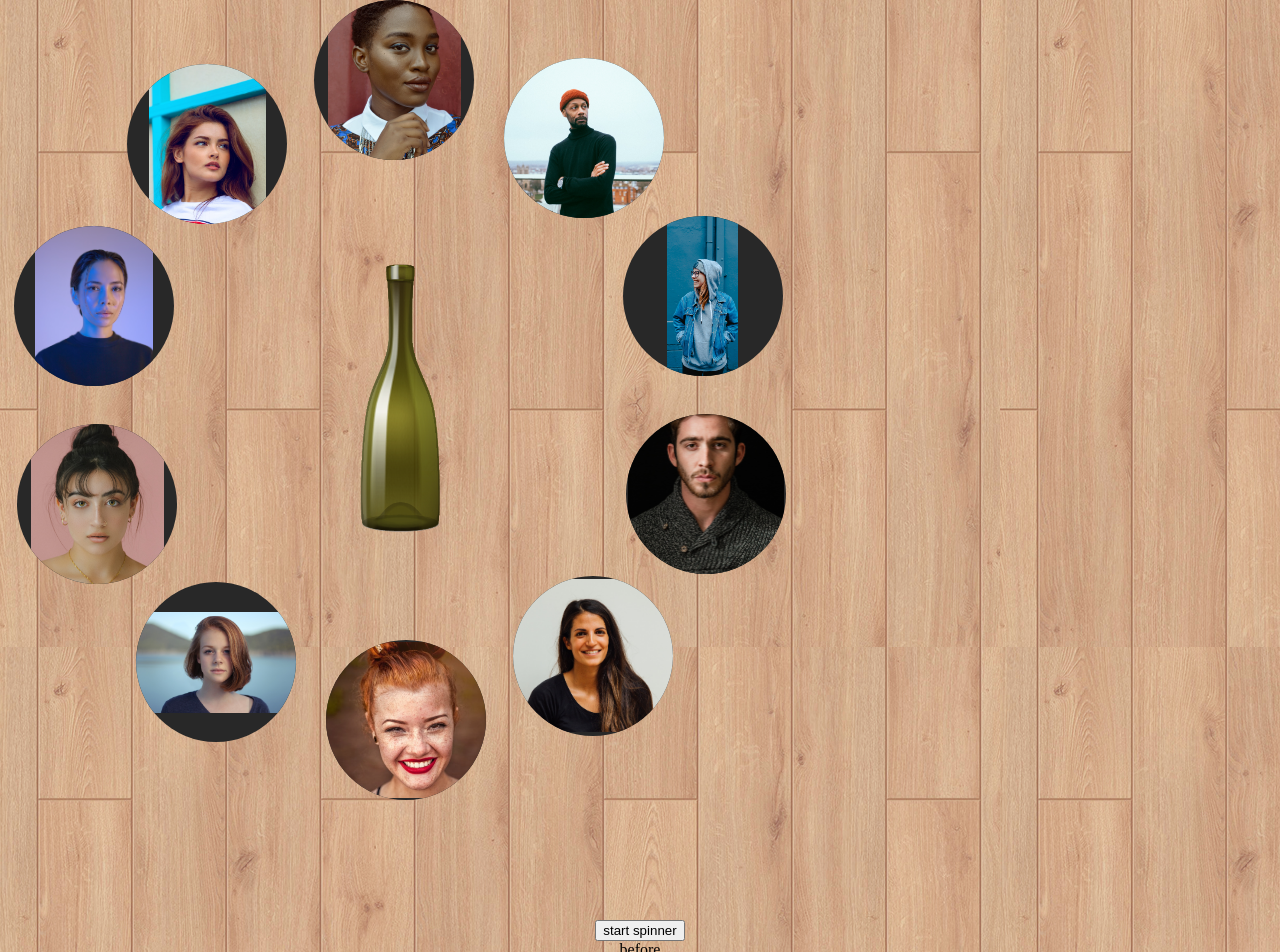
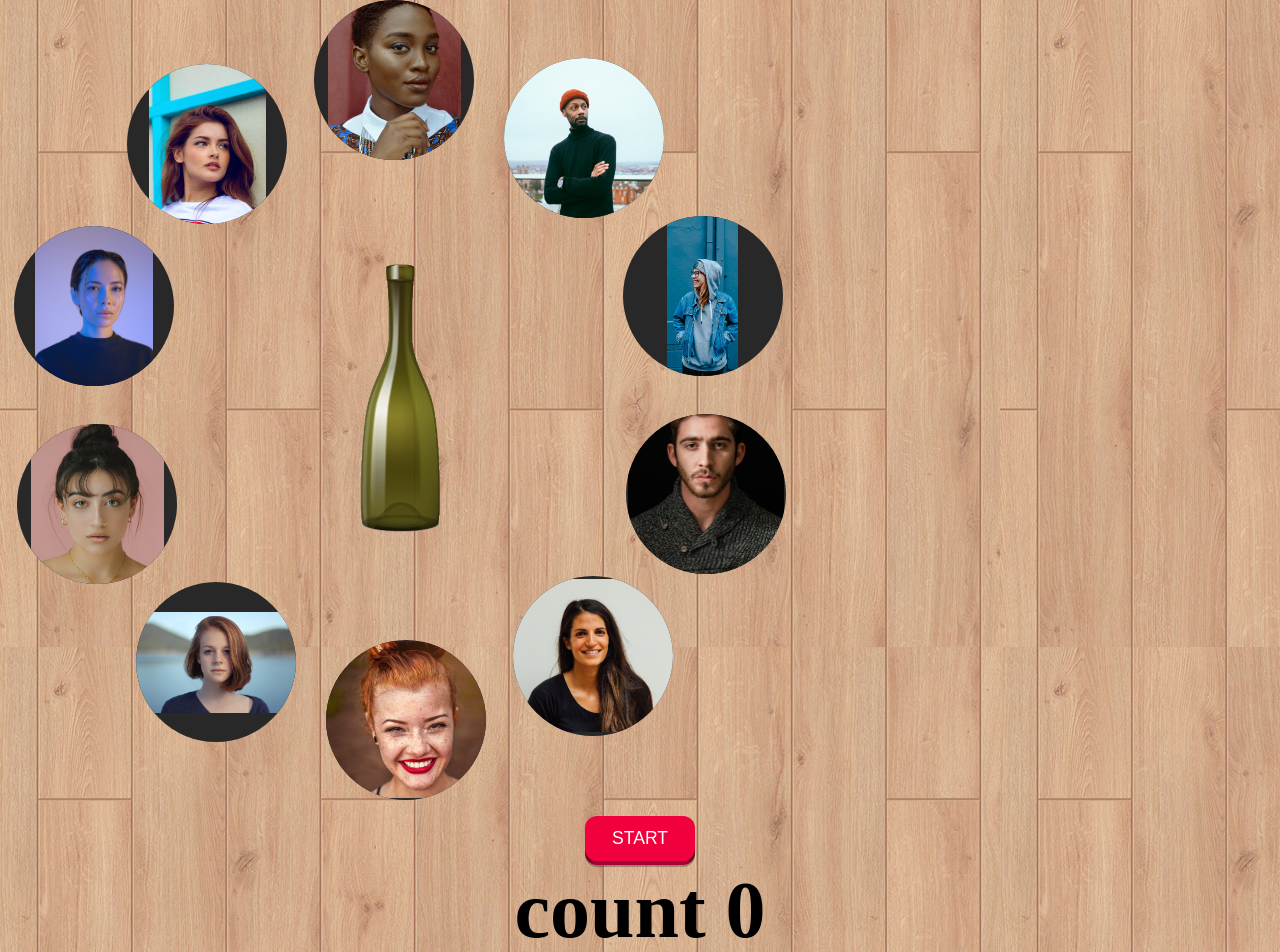
Before and after one commit to andreyfrolovwork/test-kiss-me, a React (Create React App) app: page / in a window 1280 px wide. Shown: the top 952 px of the page. Built offline with nearby package versions, Linux system fonts and the light colour scheme.

Commit message:
feat:add button style

```diff
--- a/src/App.css
+++ b/src/App.css
@@ -33,9 +33,6 @@ body {
     border: 15px solid #ffffff;
 }
 
-.panel {
-    margin-top: 200px;
-}
 
 #button {
     cursor: pointer;
@@ -71,3 +68,98 @@ body {
     left: 50%;
     transform: scale(0.5);
 }
+
+/* From uiverse.io */
+button {
+    position: relative;
+    border: none;
+    background: transparent;
+    padding: 0;
+    cursor: pointer;
+    outline-offset: 4px;
+    transition: filter 250ms;
+    user-select: none;
+    touch-action: manipulation;
+}
+
+.shadow {
+    position: absolute;
+    top: 0;
+    left: 0;
+    width: 100%;
+    height: 100%;
+    border-radius: 12px;
+    background: hsl(0deg 0% 0% / 0.25);
+    will-change: transform;
+    transform: translateY(2px);
+    transition: transform
+    600ms
+    cubic-bezier(.3, .7, .4, 1);
+}
+
+.edge {
+    position: absolute;
+    top: 0;
+    left: 0;
+    width: 100%;
+    height: 100%;
+    border-radius: 12px;
+    background: linear-gradient(
+            to left,
+            hsl(340deg 100% 16%) 0%,
+            hsl(340deg 100% 32%) 8%,
+            hsl(340deg 100% 32%) 92%,
+            hsl(340deg 100% 16%) 100%
+    );
+}
+
+#count {
+    font-weight: bold;
+}
+
+.front {
+    display: block;
+    position: relative;
+    padding: 12px 27px;
+    border-radius: 12px;
+    font-size: 1.1rem;
+    color: white;
+    background: hsl(345deg 100% 47%);
+    will-change: transform;
+    transform: translateY(-4px);
+    transition: transform
+    600ms
+    cubic-bezier(.3, .7, .4, 1);
+}
+
+button:hover {
+    filter: brightness(110%);
+}
+
+button:hover .front {
+    transform: translateY(-6px);
+    transition: transform
+    250ms
+    cubic-bezier(.3, .7, .4, 1.5);
+}
+
+button:active .front {
+    transform: translateY(-2px);
+    transition: transform 34ms;
+}
+
+button:hover .shadow {
+    transform: translateY(4px);
+    transition: transform
+    250ms
+    cubic-bezier(.3, .7, .4, 1.5);
+}
+
+button:active .shadow {
+    transform: translateY(1px);
+    transition: transform 34ms;
+}
+
+button:focus:not(:focus-visible) {
+    outline: none;
+}
--- a/src/App.js
+++ b/src/App.js
@@ -81,6 +81,8 @@ function App() {
     document.querySelector('body').style.padding = getSize() / 10 + 'px'
     document.querySelector(`#bottle`).style.height = getSize() / 3 + 'px'
     document.querySelector('#kiss-img').style.height = getSize() / 3 + 'px'
+    document.querySelector('#count').style.fontSize = getSize() / 10 + 'px'
+    document.querySelector('#panel').style.marginTop = getSize() / 8 + 'px'
 
     // если впервый раз
     if (count === 0) {
@@ -93,6 +95,7 @@ function App() {
       document.querySelector('body').style.padding = getSize() / 10 + 'px'
       document.querySelector(`#bottle`).style.height = getSize() / 3 + 'px'
       document.querySelector('#kiss-img').style.height = getSize() / 3 + 'px'
+      document.querySelector('#count').style.fontSize = getSize() / 10 + 'px'
     })
 
     async function clickListener() {
@@ -195,15 +198,13 @@ function App() {
           )
         })}
       </Wrapper>
-      <div className={'panel'}>
-        <button id={'button'}> start spinner</button>
-        <br />
-        before
-        <div>{beforePlayer}</div>
-        target
-        <div>{targetPlayer}</div>
-        count
-        <div>{count}</div>
+      <div id={'panel'}>
+        <button id={'button'}>
+          <span className="shadow"></span>
+          <span className="edge"></span>
+          <span className="front text"> START</span>
+        </button>
+        <div id={'count'}>count {count}</div>
       </div>
     </div>
   )
```
